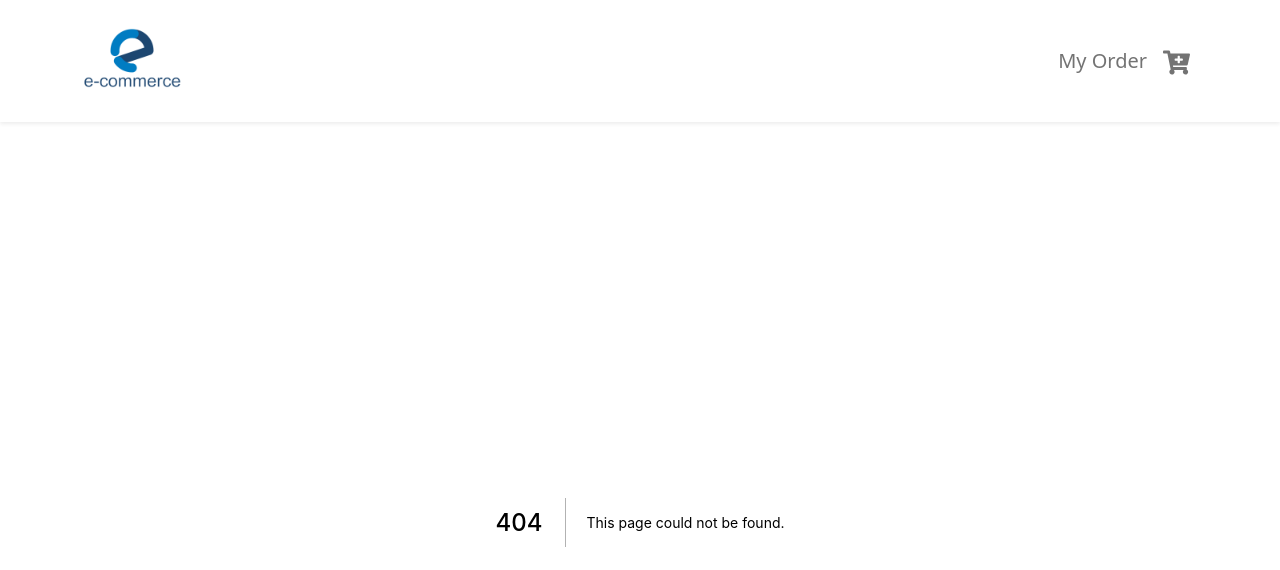
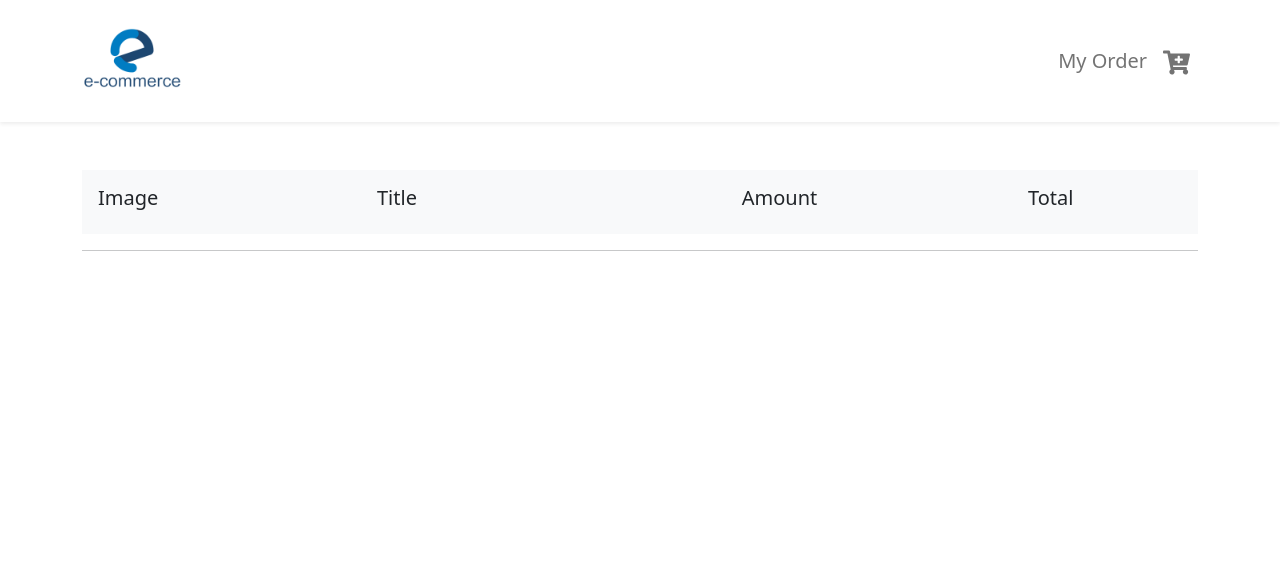
Before and after one commit to Dipro56/ReactJS-NextJS-Assignment, a Next.js app in the folder assignment/: page /shoppingCart in a window 1280 px wide. Before the commit this address had no page. Shown: the top 570 px of the page. Built offline with nearby package versions, Linux system fonts and the light colour scheme.

Commit message:
Item displayed

```diff
--- /dev/null
+++ b/assignment/components/CartTile/CartTile.js
@@ -0,0 +1,26 @@
+import React, { createContext, useContext, useState } from 'react';
+
+const CartTile = (props) => {
+  const { title, price, imageSource } = props.displayCartItem;
+
+  return (
+    <div className="d-flex row m-3 overflow-auto justify-content-center align-items-center shadow-lg">
+      <div className="col-3 container-fluid">
+        <img src={imageSource} className="img-fluid" />
+      </div>
+      <div className="justify-content-center align-items-center col-2 container-fluid">
+        <h5>{title}</h5>
+      </div>
+      <div className="d-flex justify-content-center col-5 container-fluid">
+        <button className="me-2 btn btn-primary">-</button>
+        <h4>2</h4>
+        <button className="ms-2 btn btn-primary">+</button>
+      </div>
+      <div className="col-2 container-fluid">
+        <h4>{price}</h4>
+      </div>
+    </div>
+  );
+};
+
+export default CartTile;
--- a/assignment/components/Header/Header.js
+++ b/assignment/components/Header/Header.js
@@ -10,7 +10,7 @@ import { useContext } from 'react';
 import { CartContext, CountContext } from '../../pages/_app';
 
 export const Header = () => {
-  const value = useContext(CountContext);
+  // const value = useContext(CountContext);
   const { cartItem } = useContext(CartContext);
 
   return (
@@ -34,11 +34,11 @@ export const Header = () => {
               My Order
             </Nav.Link>
             <Nav.Link
-              href={`/item`}
+              href={`/shoppingCart`}
               className={`fs-5  ${styles['link-color']}`}
             >
               <FaCartPlus size={27} />
-              {cartItem.length > 0 ? (
+              {cartItem?.length > 0 ? (
                 <span
                   className={
                     (styles.badge, styles['badge-warning'], styles.lblCartCount)
--- a/assignment/package.json
+++ b/assignment/package.json
@@ -13,6 +13,7 @@
     "next": "12.3.1",
     "react": "^18.2.0",
     "react-bootstrap": "^2.5.0",
+    "react-data-table-component": "^7.5.3",
     "react-dom": "^18.2.0",
     "react-icons": "^4.4.0",
     "reactstrap": "^9.1.4"
--- a/assignment/pages/_app.js
+++ b/assignment/pages/_app.js
@@ -3,23 +3,29 @@ import '../public/bootstrap_css/bootstrap.min.css';
 import { Header } from '../components/Header/Header';
 import { createContext, useState, useEffect } from 'react';
 
-export const CountContext = createContext(0);
+// export const CountContext = createContext(0);
 export const CartContext = createContext([]);
 function MyApp({ Component, pageProps }) {
-  const [count, setCount] = useState(0);
+  // const [count, setCount] = useState(0);
   const [cartItem, setCartItem] = useState([]);
-  const countHandle = () => {
-    setCount(count + 1);
-  };
+  // const countHandle = () => {
+  //   setCount(count + 1);
+  // };
 
   const cartHandle = (item) => {
     setCartItem([...cartItem, item]);
+    localStorage.setItem('cartItem', JSON.stringify(cartItem));
     console.log(cartItem);
   };
 
   useEffect(() => {
-    setCount(cartItem);
-  }, [cartItem]);
+    const previousItems = JSON.parse(localStorage.getItem('cartItem'));
+    if (previousItems) {
+      setCartItem(previousItems);
+    }
+    // setCartItem(cartItem);
+    //localStorage.setItem('items', JSON.stringify(items));
+  }, []);
   return (
     <CartContext.Provider value={{ cartItem, cartHandle }}>
       <div>
--- /dev/null
+++ b/assignment/pages/shoppingCart/index.js
@@ -0,0 +1,40 @@
+import { useEffect, useState } from 'react';
+import CartTile from '../../components/CartTile/CartTile';
+
+const ShoppingCart = () => {
+  const [displayCartItem, setDisplayCartItem] = useState();
+  useEffect(() => {
+    setDisplayCartItem(JSON.parse(localStorage.getItem('cartItem')));
+  }, []);
+
+  console.log(displayCartItem);
+  return (
+    <div className="m-5 d-flex justify-content-center">
+      <div className="container">
+        <div className="d-flex justify-content-center aling-items-center">
+          <div className="col-3 bg-light p-3">
+            <h5>Image</h5>
+          </div>
+          <div className="justify-content-center align-items-center col-2 bg-light p-3">
+            <h5>Title</h5>
+          </div>
+          <div className="d-flex justify-content-center col-5 bg-light p-3">
+            <h5>Amount</h5>
+          </div>
+          <div className="col-2 bg-light p-3">
+            <h5>Total </h5>
+          </div>
+        </div>
+        <hr />
+        {displayCartItem?.map((displayCartItem) => (
+          <CartTile
+            key={displayCartItem.id}
+            displayCartItem={displayCartItem}
+          ></CartTile>
+        ))}
+      </div>
+    </div>
+  );
+};
+
+export default ShoppingCart;
```
Also changed, not shown: assignment/components/SingleProductDetailCard/SingleProductDetailCard.js (+3 -4 lines), 1 other file (tests, documents, lock files or other folders).
